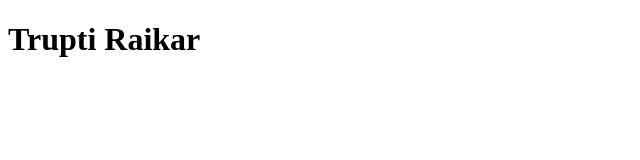
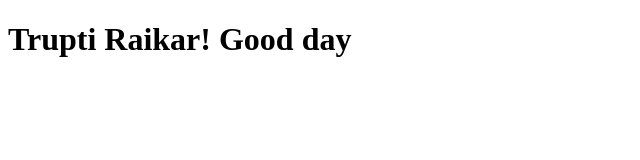
Before and after one commit to TruptiRai/Coursera, a plain HTML site: page site/index.html in a window 1280 px wide. Shown: the whole page, without its empty margins (0-640 px from the left). Drawn offline with Linux system fonts and the light colour scheme.

Commit message:
Small change

```diff
--- a/site/index.html
+++ b/site/index.html
@@ -4,6 +4,6 @@
 	<title>Hello Trupti </title>
 </head>
 <body>
-<h1> Trupti Raikar </h1>
+<h1> Trupti Raikar! Good day</h1>
 </body>
 </html>
```
